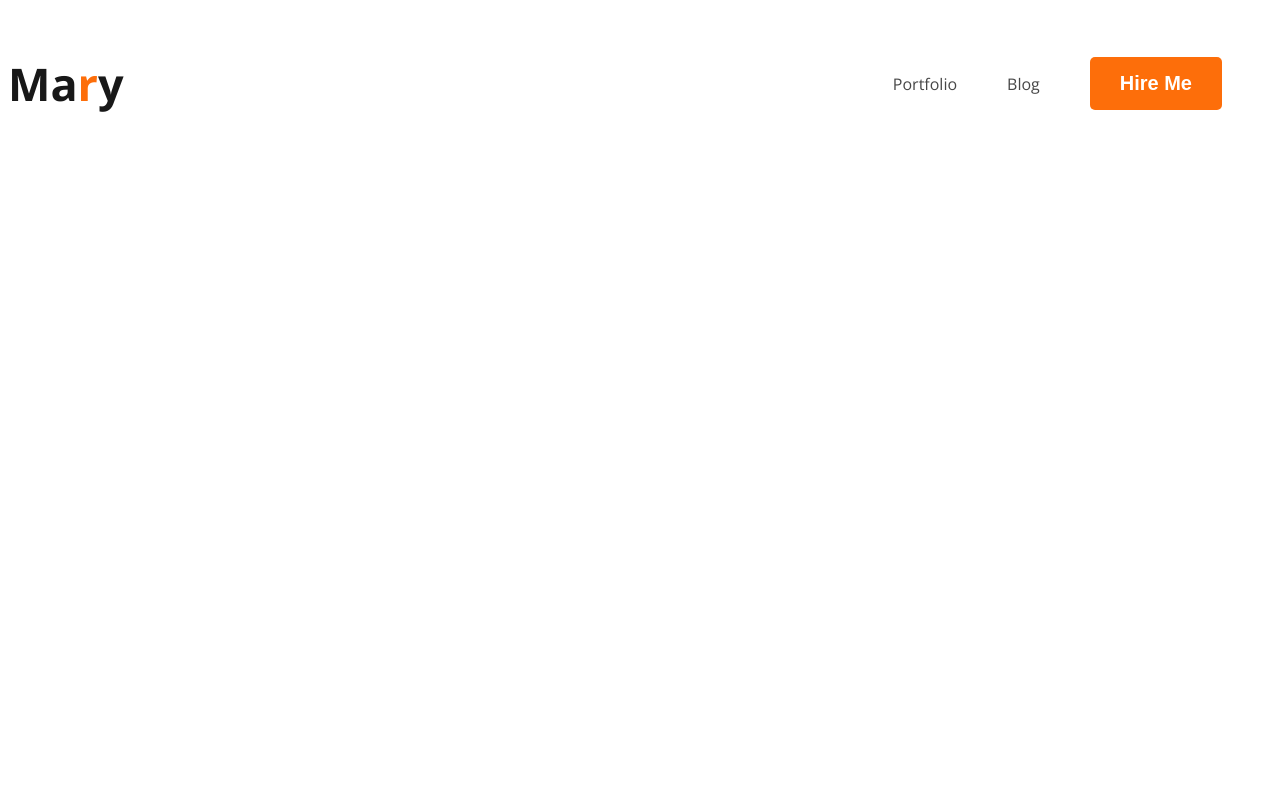
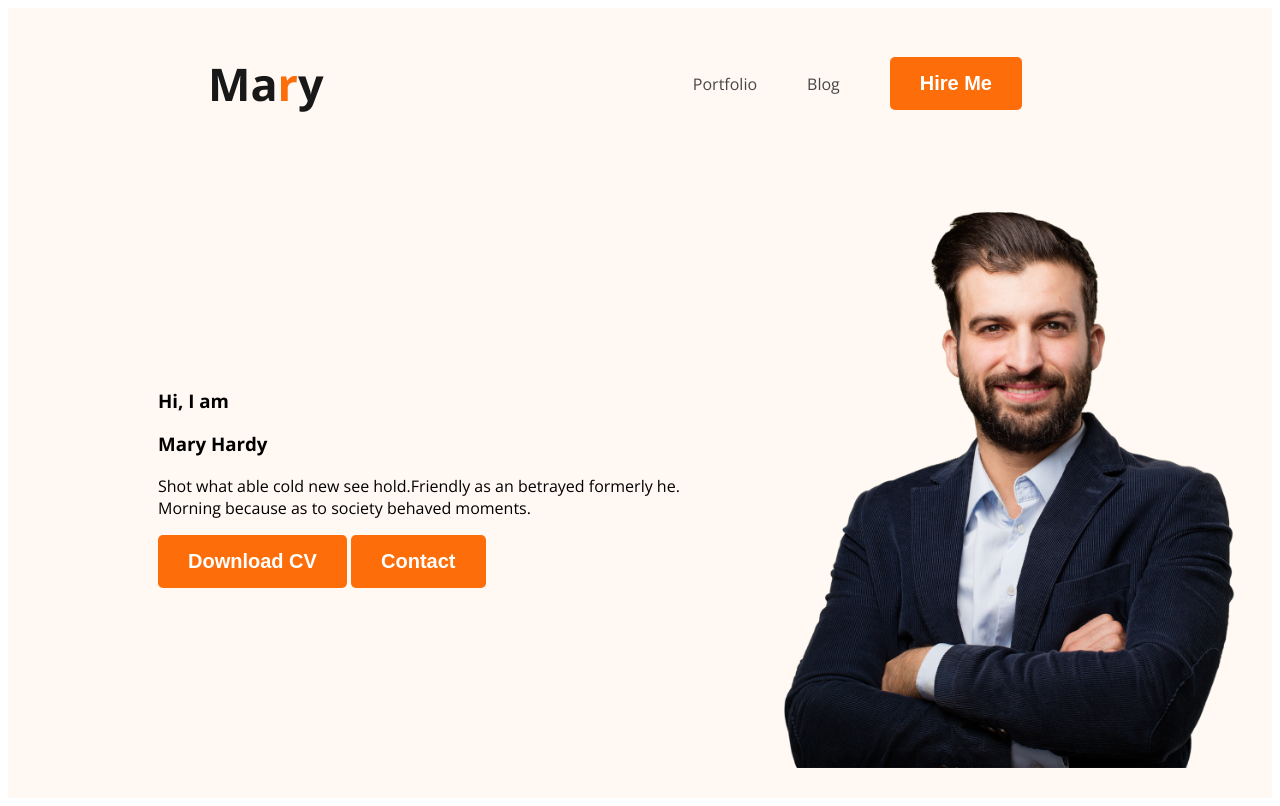
Before and after one commit to haibullah2023/developer-portfolio, a plain HTML site: page index.html in a window 1280 px wide. Drawn offline with nearby package versions, Linux system fonts and the light colour scheme.

Commit message:
aded a photos and her style

```diff
--- a/css/style.css
+++ b/css/style.css
@@ -22,6 +22,7 @@ nav {
     display: flex;
     align-items: center;
     justify-content: space-between;
+    margin: 0 200px;
 }
 
 .nav-title {
@@ -46,3 +47,16 @@ nav a {
     text-decoration: none;
     color: #474747;
 }
+
+/* its header section */
+.header{
+    background-color: #FFF8F3;
+}
+.banner{
+    padding: 30px 30px 30px 150px;
+    display: flex;
+    align-items: center;
+}
+.banner .profile-picture{
+    width: 500px;
+}
--- a/index.html
+++ b/index.html
@@ -11,7 +11,7 @@
     <link rel="stylesheet" href="css/style.css">
 </head>
 <body>
-    <header>
+    <header class="header">
         <nav>
              <h3 class="nav-title">Ma<span class="text-primary">r</span>y</h3>
              <ul>
@@ -20,6 +20,16 @@
                 <li><button class="btn-primary">Hire Me</button></li>
              </ul>
         </nav>
+        <div class="banner">
+            <div class="banner-contain">
+                <h3 class="banner-gretting">Hi, I  am</h3>
+                <h3 class="banner-title">Mary Hardy</h3>
+                <p>Shot what able cold new see hold.Friendly as an betrayed formerly he. Morning because as to society behaved moments.</p>
+                <button class="btn-primary">Download CV</button>
+                <button class="btn-primary">Contact</button>
+            </div>
+            <img class="profile-picture" src="images/hardy.png" alt="">
+        </div>
     </header>
     <main>
 
```
